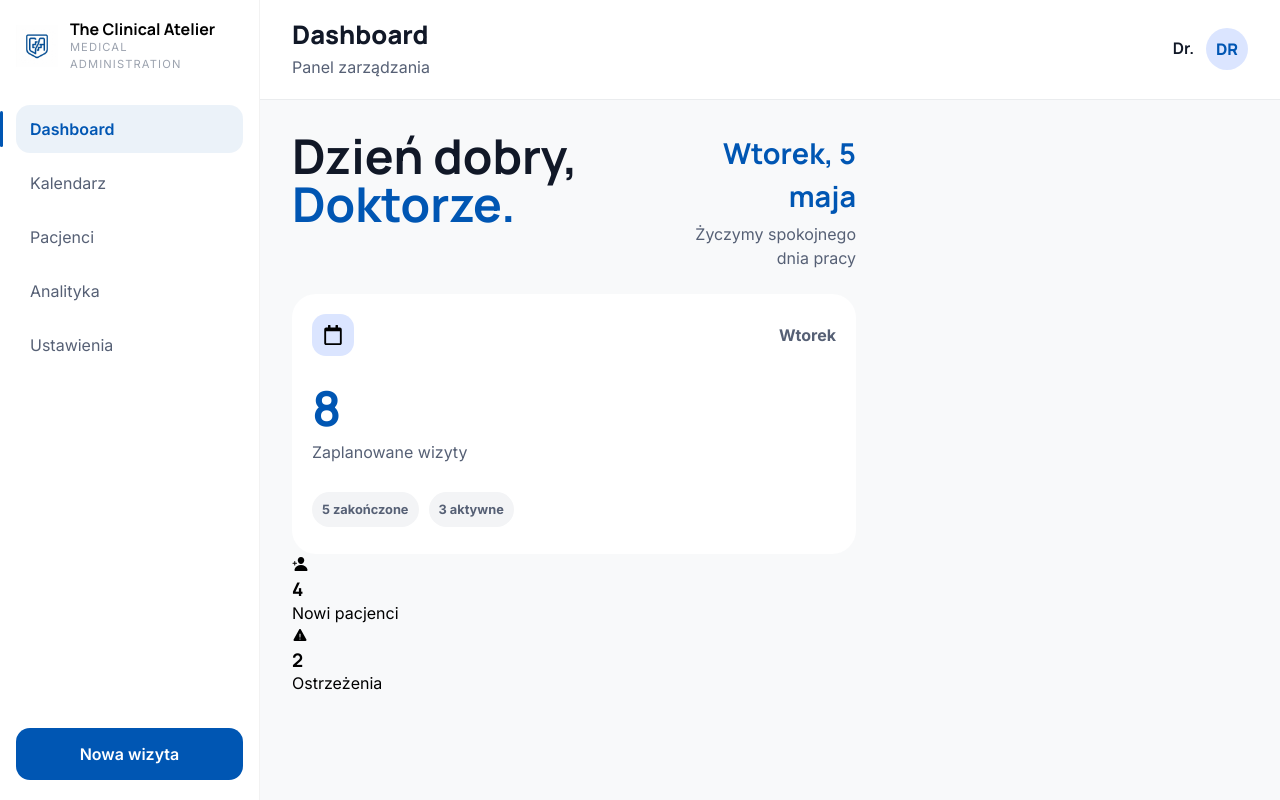
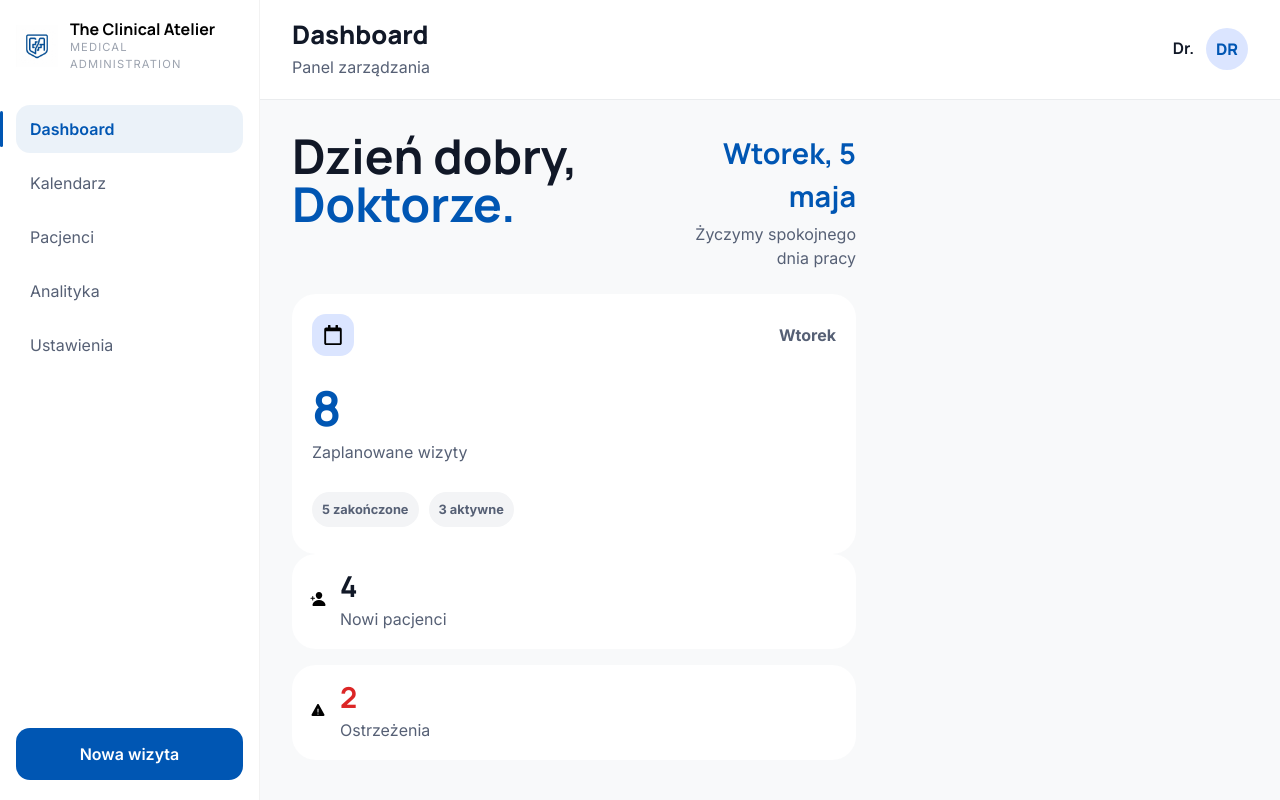
Before and after one commit to kacpi95/clinic-management-system, a React (Vite) app in the folder frontend/: page /dashboard in a window 1280 px wide. Built offline with nearby package versions, Linux system fonts and the light colour scheme; sample sign-in values are in the browser's storage.

Commit message:
style: style SideCards component

```diff
--- a/frontend/src/features/dashboard/components/SideCards/SideCards.module.scss
+++ b/frontend/src/features/dashboard/components/SideCards/SideCards.module.scss
@@ -0,0 +1,45 @@
+@use '../../../../styles/variables' as *;
+
+.smallCard,
+.alertCard {
+  border-radius: $radius-md;
+  background: $surface-bg-alt;
+}
+
+.sideCards {
+  display: grid;
+  grid-template-columns: 1fr;
+  gap: 16px;
+}
+
+.smallCard,
+.alertCard {
+  padding: 18px;
+}
+
+.smallCardContent {
+  display: flex;
+  align-items: center;
+  gap: 14px;
+
+  h3 {
+    margin: 0;
+    font-family: $text-headline;
+    font-size: 1.8rem;
+    line-height: 1;
+    color: $text-default;
+  }
+
+  p {
+    margin: 6px 0 0;
+    font-size: 1rem;
+    font-family: $text-body;
+    color: $secondary;
+  }
+}
+
+.alertCard {
+  h3 {
+    color: $error;
+  }
+}
```
